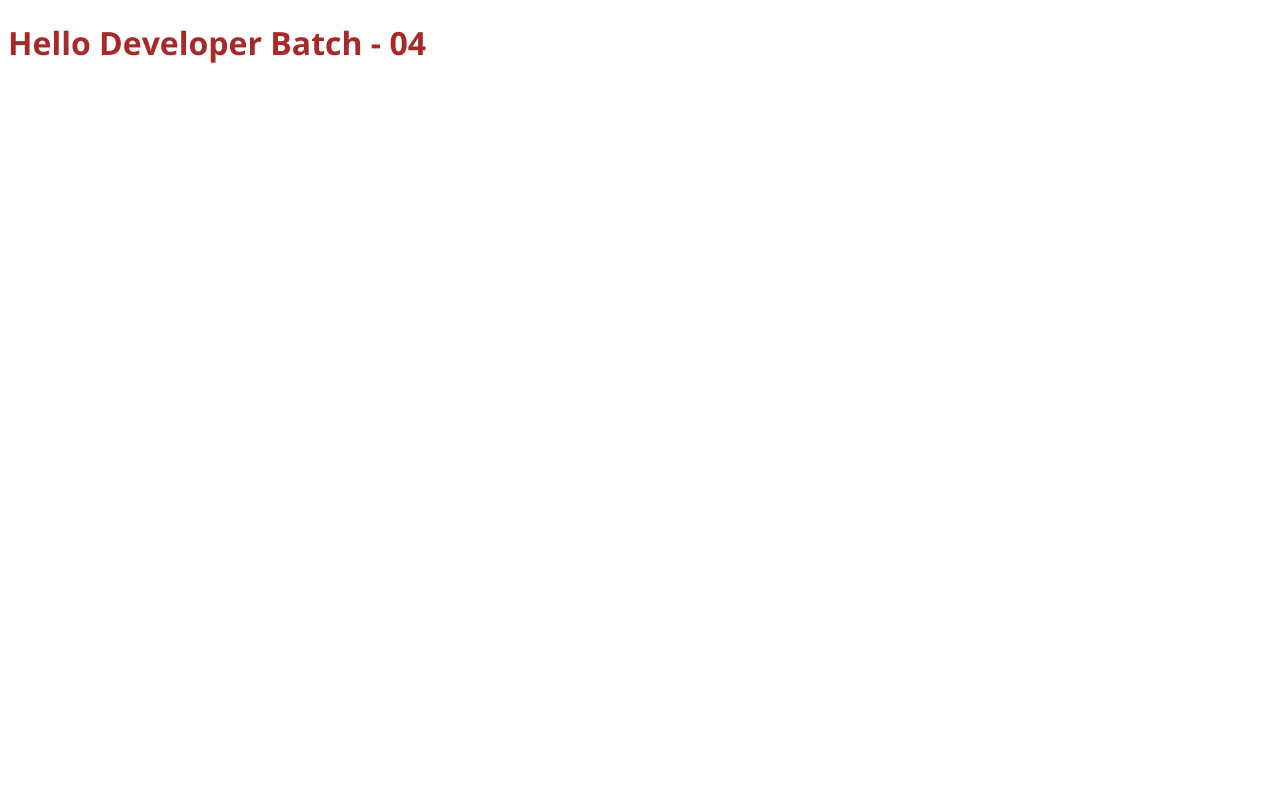
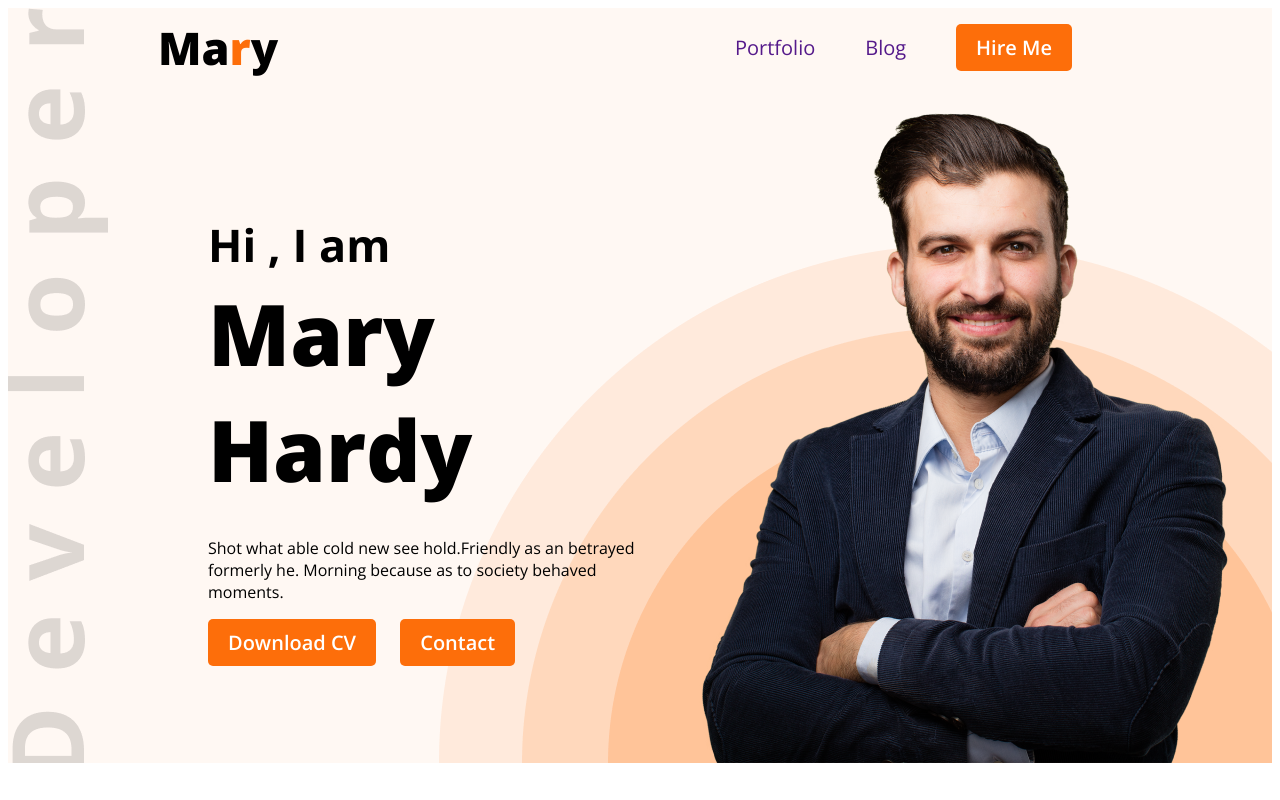
Before and after one commit to rakibulhasan933/developer-portfolio-batch-04, a plain HTML site: page index.html in a window 1280 px wide. Drawn offline with nearby package versions, Linux system fonts and the light colour scheme.

Commit message:
developer

```diff
--- a/css/style.css
+++ b/css/style.css
@@ -4,6 +4,86 @@
     font-family: "Open Sans", sans-serif;
 }
 
-.headding {
-    color: brown;
+.secondary-bg {
+    background-color: #FFF8F3;
 }
+
+.container {
+    background-image: url('../public/developer.png'), url('../public/header_bg.png');
+    background-position: left top, right bottom;
+    background-repeat: no-repeat;
+}
+
+.navbar {
+    display: flex;
+    align-items: center;
+    justify-content: space-between;
+    margin: 0 150px;
+}
+
+.navbar-link {
+    display: flex;
+    list-style-type: none;
+    align-items: center;
+}
+
+.navbar-link li {
+    margin-right: 50px;
+}
+
+.navbar-link li a {
+    text-decoration: none;
+    font-size: 20px;
+    font-weight: 400;
+}
+
+.primary-btn {
+    padding: 10px 20px;
+    background-color: #FD6E0A;
+    border: none;
+    color: white;
+    border-radius: 5px;
+    font-size: 20px;
+    font-weight: 600;
+}
+
+.navbar-title {
+    font-size: 45px;
+    color: black;
+    font-weight: 900;
+    text-decoration: none;
+}
+
+#sub-title {
+    color: #FD6E0A;
+}
+
+.banner {
+    display: flex;
+    margin: 0 35px 0 200px;
+    justify-content: space-between;
+    align-items: center;
+}
+
+.banner-content {
+    max-width: 560px;
+}
+
+.banner-title {
+    font-size: 45px;
+    font-weight: 700;
+}
+
+.content-name {
+    font-size: 85px;
+    font-weight: 800;
+}
+
+.dsc {
+    font-size: 16px;
+    font-weight: 300;
+}
+
+.button-box button {
+    margin: 0 20px 0 0;
+}
--- a/index.html
+++ b/index.html
@@ -9,7 +9,31 @@
 </head>
 
 <body>
-    <h1 class="headding">Hello Developer Batch - 04</h1>
+    <!-- Header -->
+    <header class="container secondary-bg">
+        <nav class="navbar">
+            <a class="navbar-title" href="">Ma<span id="sub-title">r</span>y</a>
+            <ul class="navbar-link">
+                <li><a href="">Portfolio</a></li>
+                <li><a href="">Blog</a></li>
+                <li><a href=""><button class="primary-btn">Hire Me</button></a></li>
+            </ul>
+        </nav>
+        <div class="banner">
+            <div class="banner-content">
+                <h1 class="banner-title">Hi , I am <br> <span class="content-name">Mary Hardy</span> </h1>
+                <p class="dsc">
+                    Shot what able cold new see hold.Friendly as an betrayed formerly he. Morning because as to society
+                    behaved moments.
+                </p>
+                <div class="button-box">
+                    <button class="primary-btn">Download CV</button>
+                    <button class="primary-btn">Contact</button>
+                </div>
+            </div>
+            <img src="./public/hardy.png" alt="man">
+        </div>
+    </header>
 </body>
 
 </html>
```
